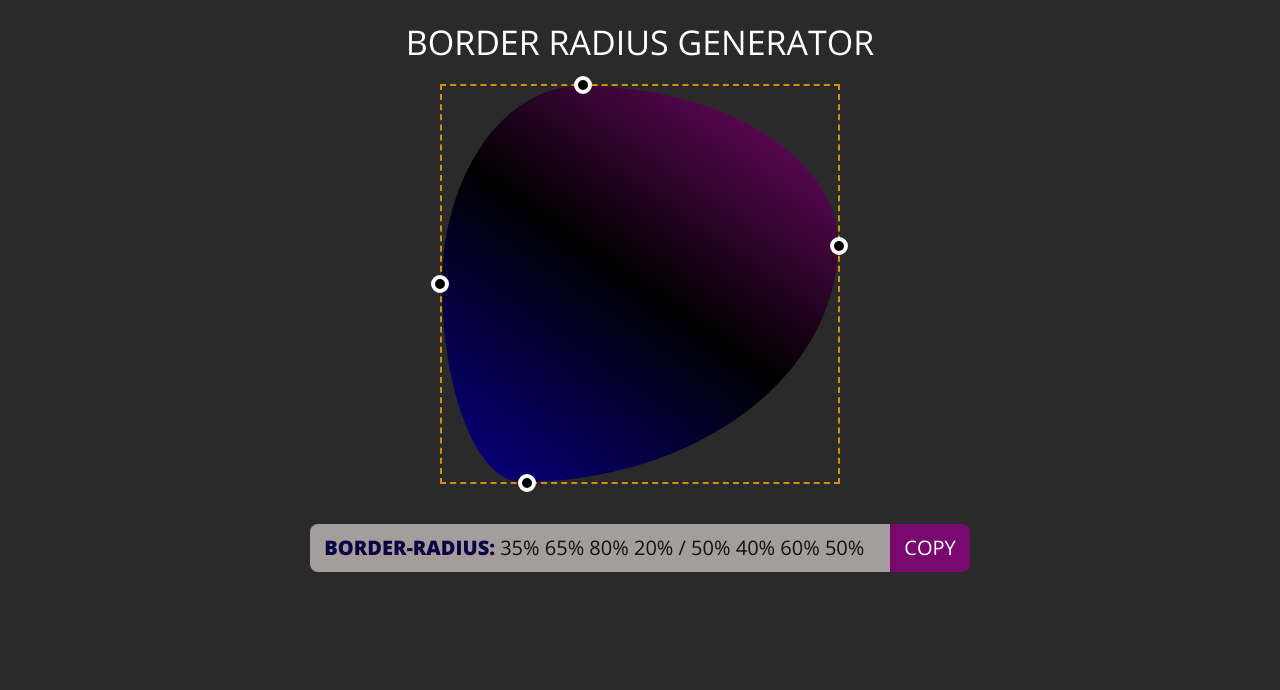
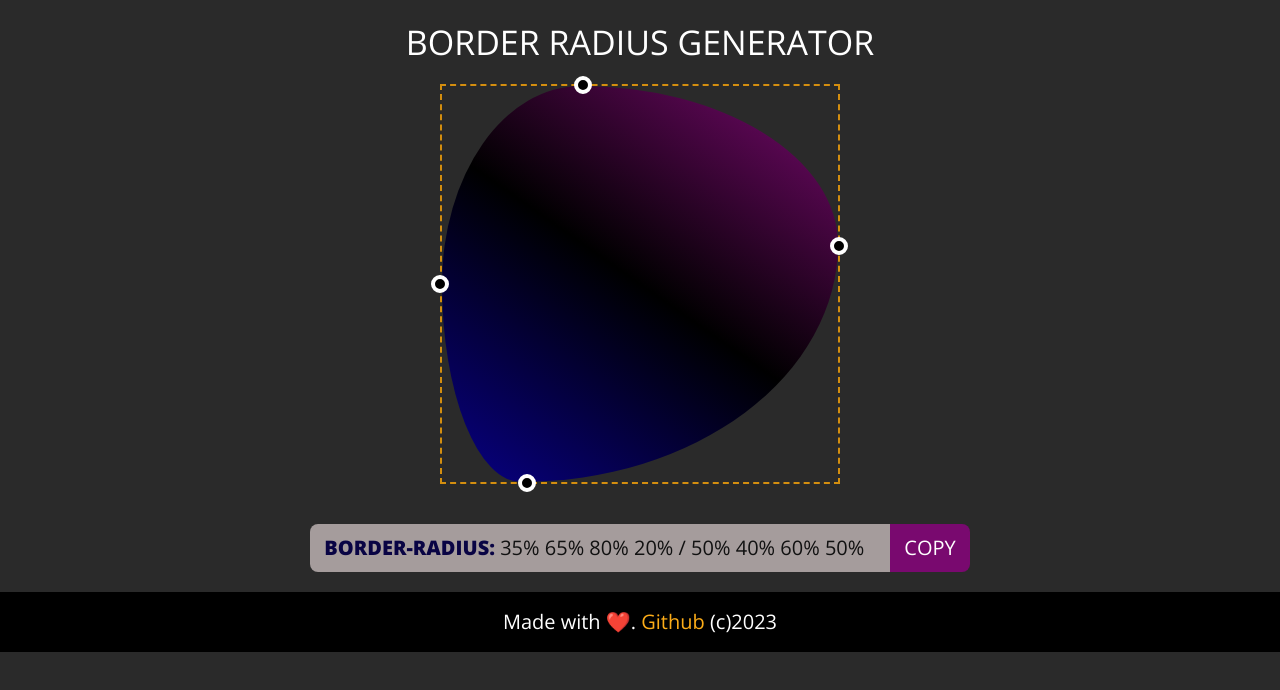
Before and after one commit to Grinch3214/border-radius-generator, a Vue app: page / in a window 1280 px wide. Shown: the top 690 px of the page. Built offline with nearby package versions, Linux system fonts and the light colour scheme.

Commit message:
added footer component

```diff
--- a/src/App.vue
+++ b/src/App.vue
@@ -5,6 +5,7 @@
 			<BorderGenerator :ranges="ranges" />
 			<InputResult :ranges="ranges" />
 		</main>
+		<FooterComponent :footer="footer" />
 	</div>
 
 </template>
@@ -14,9 +15,19 @@ import { ref } from 'vue'
 import HeaderComponent from './components/HeaderComponent.vue'
 import BorderGenerator from './components/BorderGenerator.vue'
 import InputResult from './components/InputResult.vue'
+import FooterComponent from './components/FooterComponent.vue';
 
 const header = ref({
 	title: 'Border Radius Generator'
+})
+
+const URL = 'https://github.com/Grinch3214'
+const currentDate = new Date();
+const currentYear = currentDate.getFullYear();
+
+const footer = ref({
+	link: URL,
+	year: currentYear
 })
 
 const ranges = ref({
--- a/src/components/FooterComponent.vue
+++ b/src/components/FooterComponent.vue
@@ -1,7 +1,43 @@
 <template>
-	<div></div>
+	<footer class="footer">
+		Made with ❤️.  <a :href="props.footer.link" target="_blank">Github</a> (c){{ props.footer.year }}
+	</footer>
 </template>
 
 <script setup>
+ const props = defineProps({
+	footer: {
+		type: Object
+	}
+ })
+</script>
 
-</script>
+<style lang="scss" scoped>
+	.footer {
+		padding: 20px 0;
+		text-align: center;
+		background: #000;
+		position: relative;
+
+		a {
+			text-decoration: none;
+			color: rgb(253, 173, 24);
+		}
+
+		&::before, &::after {
+			position: absolute;
+			content: '';
+			top: 0;
+			left: 0;
+			right: 0;
+			height: 100%;
+			margin-left: calc(-50vw + 600px);
+			background: #000;
+			z-index: -1;
+		}
+
+		&::after {
+			margin-right: calc(-50vw + 600px);
+		}
+	}
+</style>>
```
